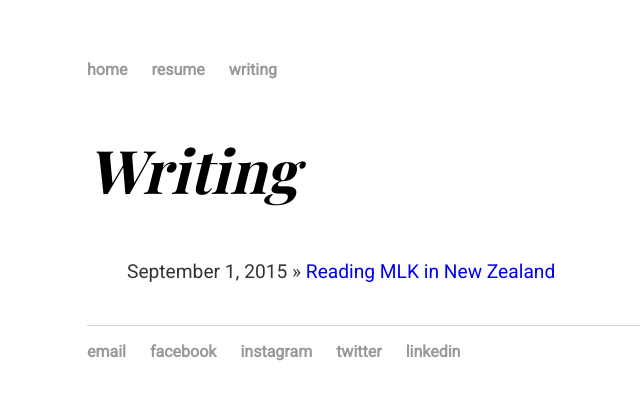
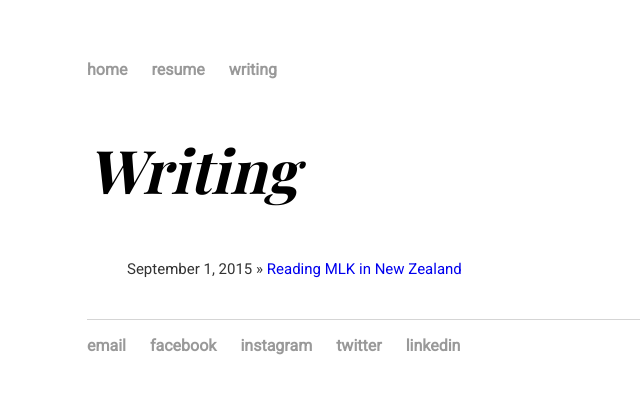
Before and after one commit to nicolas-yan/nicolas-yan.github.io, a Jekyll site: the page built from writing/index.html, in a window 1280 px wide. Shown: the top 400 px of the page, without its empty margins (169-809 px from the left). Built offline with Jekyll 4.4.1, drawn with Linux system fonts in a browser that asks for light colours; some web fonts are replaced.

Commit message:
Update main.css

```diff
--- a/css/main.css
+++ b/css/main.css
@@ -53,8 +53,8 @@
 ul.posts {
     margin: 20px auto 40px;
     font-family: 'Roboto', sans-serif;
-    font-size: 1.2em;
-    line-height: 1.4em;
+    font-size: 15px;
+    line-height: 20px;
     color: #333;
 }
 
```
